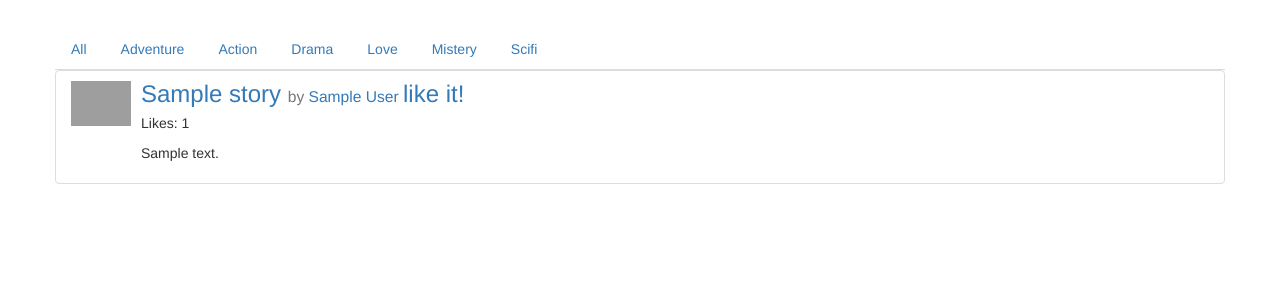
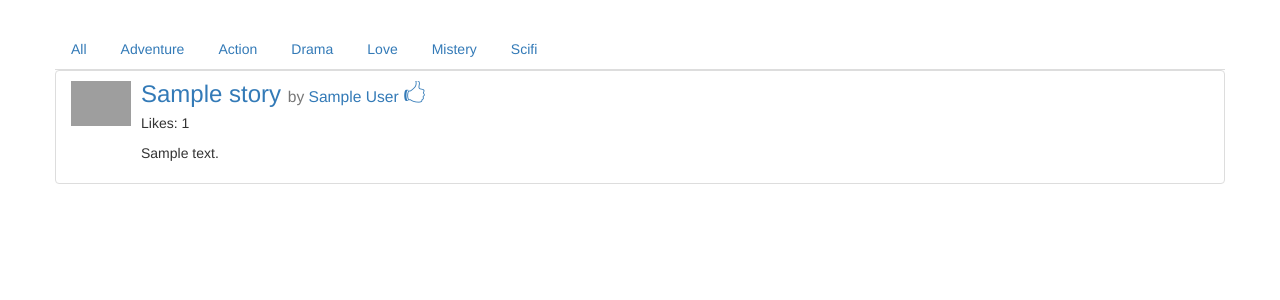
Before and after one commit to SureSRM/L100L_Service, a PHP site: page / in a window 1280 px wide. Shown: the part 286-586 px from the top of the page. Run offline with PHP 8.4, Linux system fonts and the light colour scheme; the visitor is signed in with stand-in values (Sample User, id 1); tables that the repository leaves empty or names only in its code hold one stand-in row (values such as "Sample post"); data that the repository does not hold is empty; grey boxes are pictures that could not be loaded.

Commit message:
New thumbs up icon

```diff
--- a/www/html/story_card.php
+++ b/www/html/story_card.php
@@ -11,7 +11,7 @@
         </a>
         <small> by <a href='user.php?user=<?= $story['author'] ?>'><?= $story['author'] ?></a>
         </small>
-        <a href='like.php?story_id=<?=$story['id']?>&username=<?=$_SESSION['login_user']?>'> like it! </a>
+        <a href='like.php?story_id=<?=$story['id']?>&username=<?=$_SESSION['login_user']?>'> 🖒 </a>
 
       </h3>
 
```
